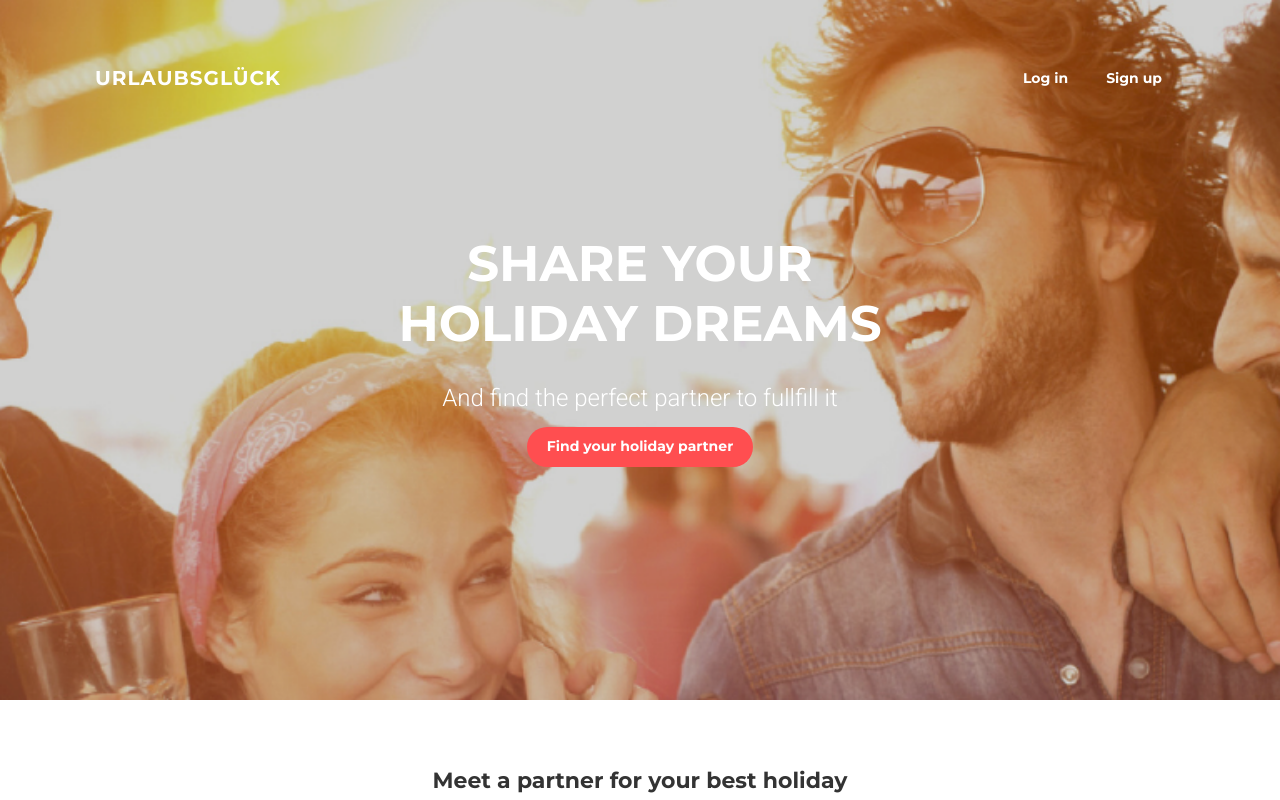
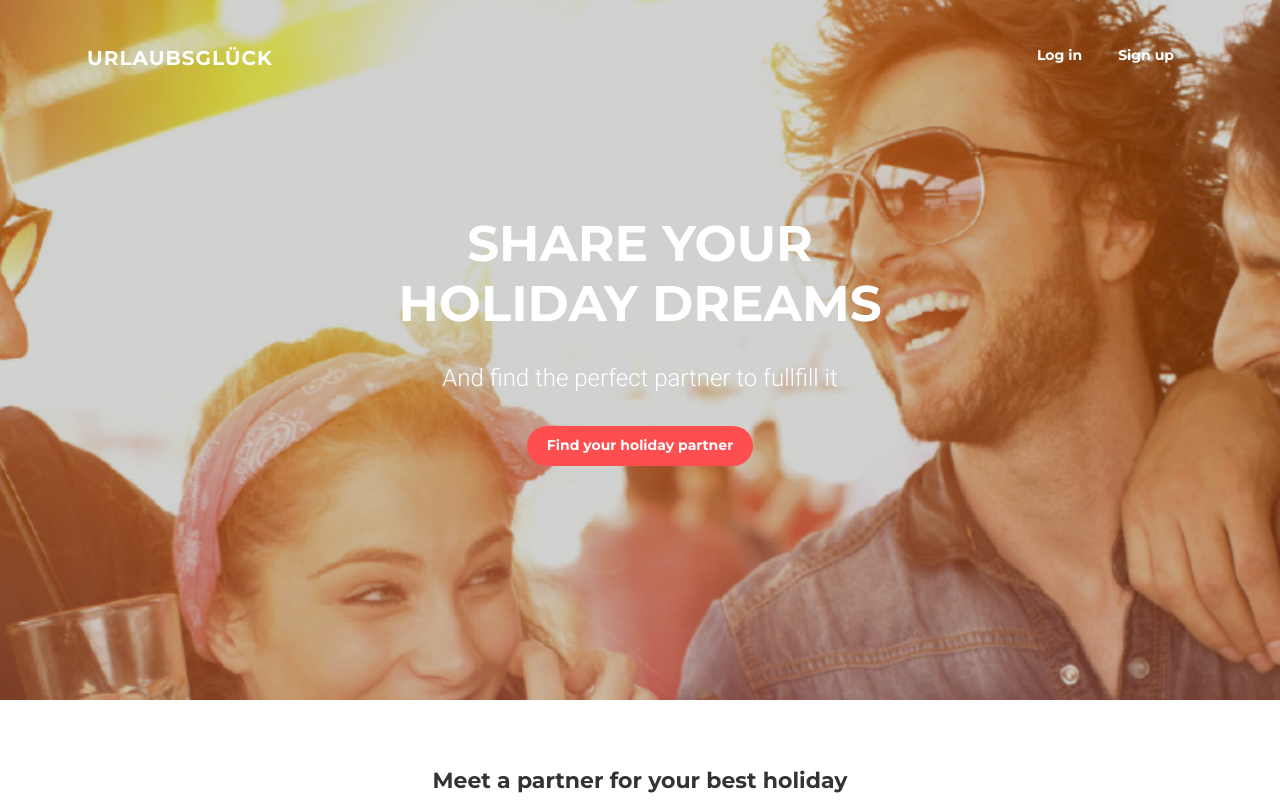
Before and after one commit to IgorSapko/GOIT-FE-COURSE, a plain HTML site: page html-css/Module-08/index.html in a window 1280 px wide. Shown: the top 800 px of the page. Drawn offline with Linux system fonts and the light colour scheme.

Commit message:
mod-08 4-th commit

```diff
--- a/html-css/Module-08/css/styles.css
+++ b/html-css/Module-08/css/styles.css
@@ -57,11 +57,15 @@ section {
 .wrap-nav {
   display: flex;
   margin-top: 9px;
-  justify-content: center;
+  justify-content: space-between;
 }
 
 .wrap-nav :first-child {
-  margin-right: 38px;
+  margin-left: 72px;
+}
+
+.wrap-nav :last-child {
+  margin-right: 90px;
 }
 
 .wrap-nav a {
@@ -82,9 +86,9 @@ section {
   position: absolute;
   left: 0;
   top: 0;
-  transform: translate(-20px, -12px);
-  width: 94px;
-  height: 40px;
+  transform: translate(-18px, -10px);
+  width: 156%;
+  height: 34px;
   visibility: hidden;
 }
 
@@ -98,7 +102,7 @@ section {
   color: #ffffff;
   text-transform: uppercase;
   text-align: center;
-  margin-top: 30px;
+  margin-top: 26px;
 }
 
 .find_partner p {
@@ -108,7 +112,7 @@ section {
   line-height: 1.2;
   color: #ffffff;
   margin: 0 auto;
-  margin-top: 6px;
+  margin-top: 11px;
   display: block;
   width: 220px;
   text-align: center;
@@ -264,7 +268,7 @@ section {
   border-color: rgb(255, 78, 80);
   border-radius: 20px;
   background-color: rgb(255, 255, 255);
-  width: 284px;
+  width: 280px;
   height: 44px;
   font-family: "Montserrat", sans-serif;
   font-size: 14px;
@@ -286,14 +290,22 @@ section {
     flex-direction: row-reverse;
   }
   .logo {
-    margin-top: 46px;
-    margin-left: 45px;
+    margin-top: 26px;
+    margin-left: 37px;
   }
   .wrap-nav {
-    margin-right: 68px;
+    margin-right: 0px;
     padding: 0;
-    margin-top: 50px;
+    margin-top: 27px;
   }
+
+  .wrap-nav :first-child {
+    margin-right: 36px;
+  }
+  .wrap-nav :last-child {
+    margin-right: 56px;
+  }
+
   .find_partner h1 {
     font-size: 50px;
     letter-spacing: 0;
@@ -305,6 +317,7 @@ section {
   .find_partner p {
     font-size: 24px;
     margin-top: 30px;
+    margin-bottom: 33px;
     width: auto;
   }
   .find_partner button {
@@ -343,7 +356,7 @@ section {
   }
 
   .partners_cards button {
-    width: 197px;
+    width: 190px;
     height: 44px;
   }
 }
@@ -357,13 +370,20 @@ section {
     width: 1440px;
   }
   .find_partner nav {
-    width: 880px;
+    width: 943px;
     margin: 0 auto;
   }
   .find_partner nav * {
     margin-left: 0;
     margin-right: 0;
   }
+
+  .wrap-nav :first-child {
+    margin-right: 36px;
+  }
+  .wrap-nav :last-child {
+    margin-right: 18px;
+  }
   .cards_list {
     width: 920px;
   }
```
